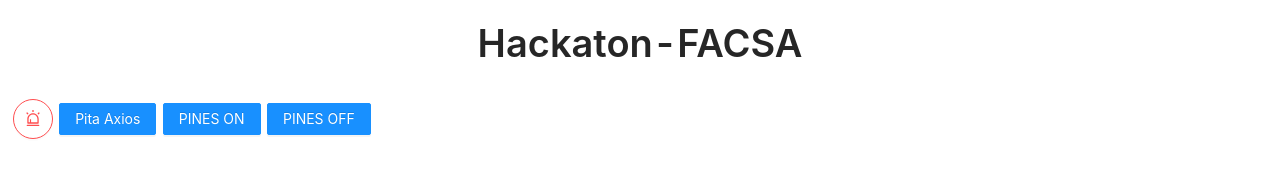
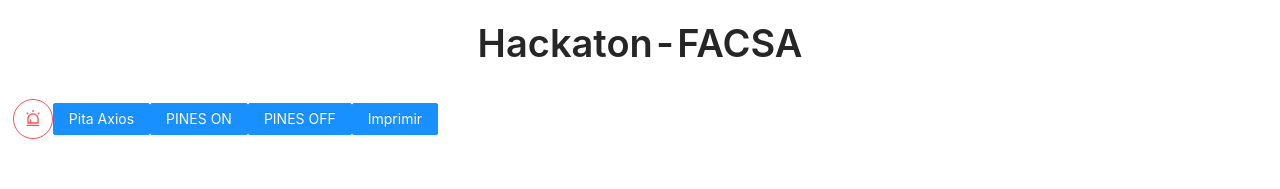
Before and after one commit to PhilippeMG/hackathon, a React (Create React App) app: page / in a window 1280 px wide. Shown: the top 189 px of the page. Built offline with nearby package versions, Linux system fonts and the light colour scheme; no server answers.

Commit message:
Print screen

```diff
--- a/src/App.js
+++ b/src/App.js
@@ -1,21 +1,28 @@
 import 'antd/dist/antd.css'
 import './style.css'
 
-import { Row, Col } from 'antd';
+
+// import { Row, Col } from 'antd';
 import Beep from "./Components/Beep";
 import Stats from "./Components/Stats";
 import Esp32Provider from './Provider/ESP32/provider';
 import WeatherProvider from './Provider/Weather/provider';
-import { useContext } from 'react';
-import WeatherContext from './Provider/Weather';
+import { Row, Col } from 'antd'
+import { Typography } from 'antd';
+import { Tabs } from 'antd';
+import { useContext } from 'react/cjs/react.development';
+const { TabPane } = Tabs;
 
-import { Typography } from 'antd';
 const { Title } = Typography;
 function App() {
+
+  // const { forecast } = useContext(WeatherProvider);
+
   return (
     <div className="container">
       <Esp32Provider>
         <WeatherProvider>
+
 
           <div className="title">
             <Title>
@@ -32,10 +39,11 @@ function App() {
                 marginTop: '50px',
                 padding: '25px'
               }}>
+              {/* forecast.map((data) => console.log(data) ) */}
+
               <Stats />
             </Col>
           </Row>
-
 
         </WeatherProvider>
       </Esp32Provider>
--- a/src/Components/Beep/index.js
+++ b/src/Components/Beep/index.js
@@ -11,11 +11,11 @@ import { AlertOutlined } from '@ant-design/icons';
 
 export default function Beep() {
 
-    const { clickBeepAxios, clickOnRele, clickOffRele } = useContext(Esp32Context);
+    const { clickBeepAxios, clickOnRele, clickOffRele, printScreen } = useContext(Esp32Context);
     const { forecast, getCityForecast } = useContext(WeatherContext);
     const [alerta, setAlerta] = useState(false);
     useEffect(() => {
-        getCityForecast('Castellon');
+        getCityForecast('Toledo');
     }, [])
 
     function activarAlerta() {
@@ -33,6 +33,7 @@ export default function Beep() {
                 <Button type="primary" onClick={clickBeepAxios}>Pita Axios</Button>
                 <Button type="primary" onClick={clickOnRele}>PINES ON</Button>
                 <Button type="primary" onClick={clickOffRele}>PINES OFF</Button>
+                <Button type="primary" onClick={printScreen}>Imprimir</Button>
                 {/* <Button type="primary" onClick={getCityForecast("Valencia")}>FORECAST</Button> */}
             </div>
             {alerta && <ConfirmationAlert setAlerta={setAlerta} />}
--- a/src/Provider/ESP32/provider.js
+++ b/src/Provider/ESP32/provider.js
@@ -24,7 +24,7 @@ export default function Esp32Provider({ children }) {
         const response = await axios.post(
             url,
             {
-                "to": "io.cmd.put_out", "data": { "set": 2048 }
+                "to": "io.cmd.put_out", "data": { "set": 15 }
             },
             {
                 headers: {
@@ -39,7 +39,7 @@ export default function Esp32Provider({ children }) {
         const response = await axios.post(
             url,
             {
-                "to": "io.cmd.put_out", "data": { "clr": 2048 }
+                "to": "io.cmd.put_out", "data": { "clr": 15 }
             },
             {
                 headers: {
@@ -50,9 +50,24 @@ export default function Esp32Provider({ children }) {
         console.log(response.data)
     }
 
+    const printScreen = async () => {
+        const response = await axios.post(
+            url,
+            {
+                "to": "conin.evt.key", "data": { "c": 45, "st": "True" }
+            },
+            {
+                headers: {
+                    "Authorization": "Bearer 75db66b2ad2721a780d7beb747bc1e38ed79a2ed"
+                }
+            })
+
+        console.log("Print:", response.data)
+    }
+
 
     return (
-        <LocationsContext.Provider value={{ clickBeepAxios, clickOnRele, clickOffRele }}>
+        <LocationsContext.Provider value={{ clickBeepAxios, clickOnRele, clickOffRele, printScreen }}>
             {children}
         </LocationsContext.Provider>
     );
```
Also changed, not shown: public/manifest.json, 1 other file (tests, documents, lock files or other folders).
